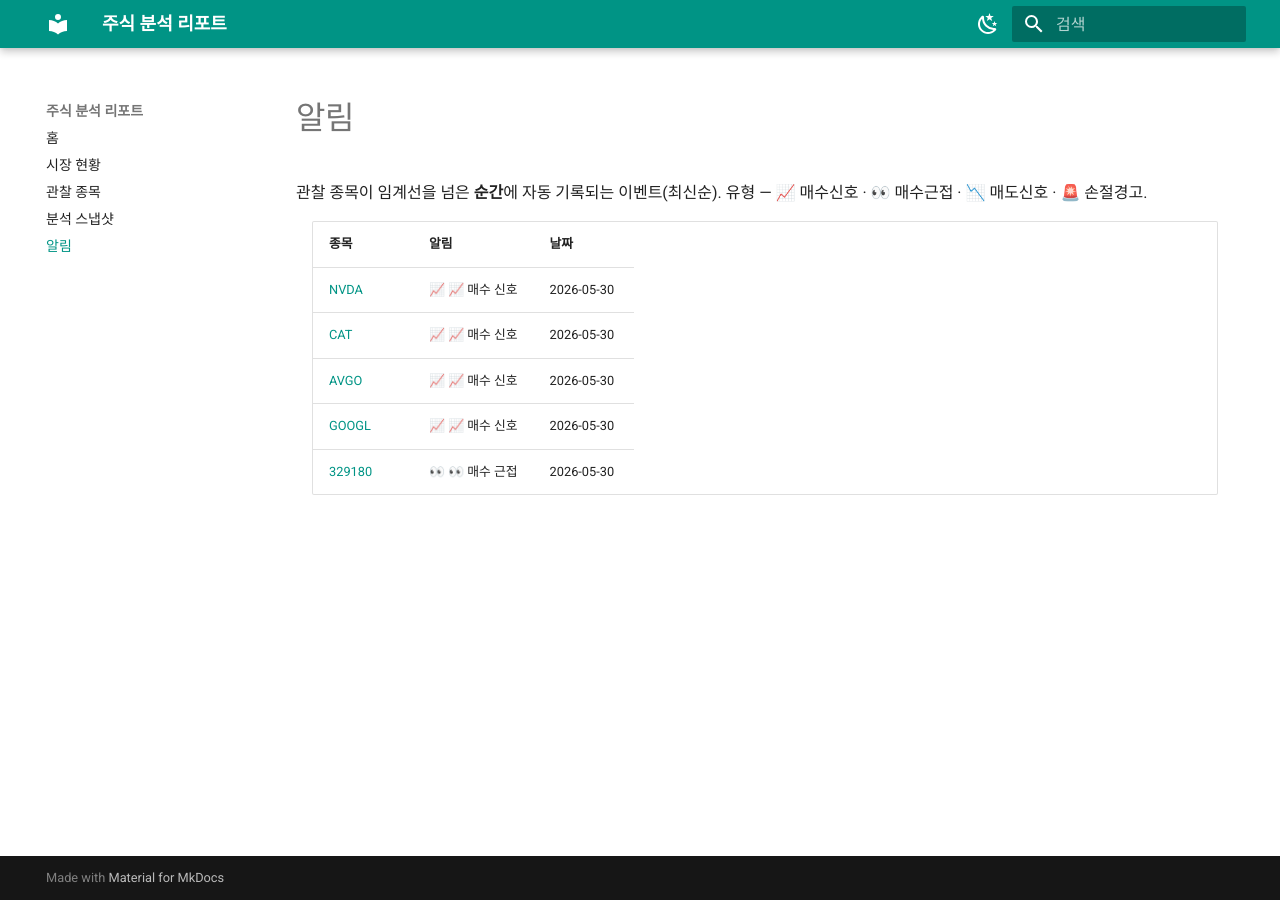
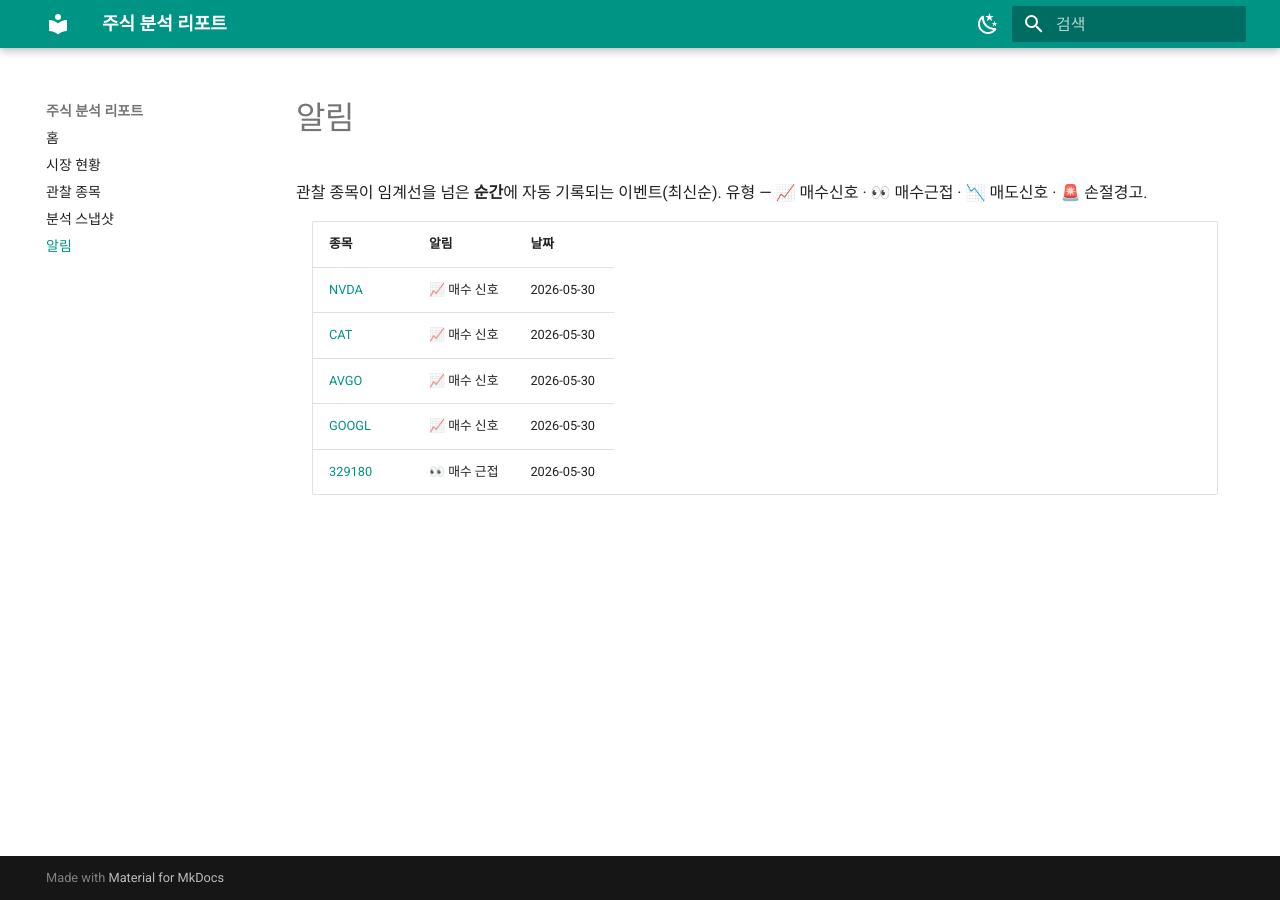
Before and after one commit to workindex/stock-reports, an MkDocs documentation site: the page built from docs/alerts/index.md, in a window 1280 px wide. Built offline with MkDocs 1.6.1 and Material for MkDocs 9.7.7, drawn with Linux system fonts in a browser that asks for light colours; comment, search, counter and statistics services are not loaded.

```diff
--- a/docs/alerts/index.md
+++ b/docs/alerts/index.md
@@ -4,8 +4,8 @@
 
 | 종목 | 알림 | 날짜 |
 |------|------|------|
-| [NVDA](7aca17a3bb6a/) | 📈 📈 매수 신호 | 2026-05-30 |
-| [CAT](77f09346b414/) | 📈 📈 매수 신호 | 2026-05-30 |
-| [AVGO](5f5ec0ae9c02/) | 📈 📈 매수 신호 | 2026-05-30 |
-| [GOOGL](50d63672a201/) | 📈 📈 매수 신호 | 2026-05-30 |
-| [329180](3a31776c8c92/) | 👀 👀 매수 근접 | 2026-05-30 |
+| [NVDA](7aca17a3bb6a/) | 📈 매수 신호 | 2026-05-30 |
+| [CAT](77f09346b414/) | 📈 매수 신호 | 2026-05-30 |
+| [AVGO](5f5ec0ae9c02/) | 📈 매수 신호 | 2026-05-30 |
+| [GOOGL](50d63672a201/) | 📈 매수 신호 | 2026-05-30 |
+| [329180](3a31776c8c92/) | 👀 매수 근접 | 2026-05-30 |
```
